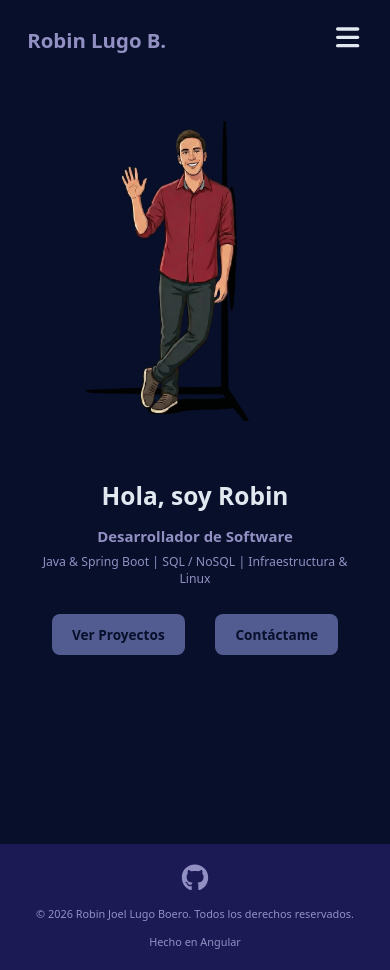
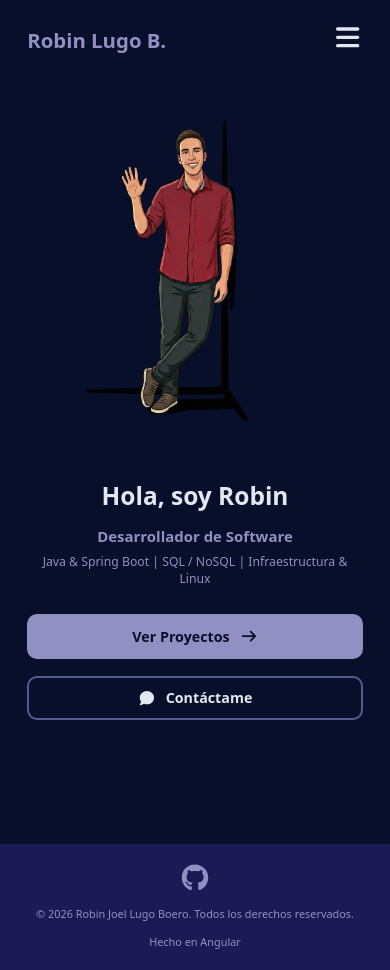
Before and after one commit to RobinLB99/robinlugoboero, an Angular app: page /home in a window 390 px wide. Built offline with nearby package versions, Linux system fonts and the light colour scheme.

Commit message:
feat(home): modernizar la sección Hero con iconos y acciones mejoradas

```diff
--- a/src/app/pages/home/home.css
+++ b/src/app/pages/home/home.css
@@ -38,28 +38,6 @@
   color: var(--text);
 }
 
-.hero-content .hero-subtitle {
-  font-size: 1.5rem;
-  color: var(--accent);
-  margin-bottom: 2rem;
-}
-
-.hero-content .hero-button {
-  display: inline-block;
-  background-color: var(--primary);
-  color: var(--bg-body);
-  padding: 1rem 2rem;
-  border-radius: 8px;
-  font-size: 1.1rem;
-  font-weight: 600;
-  transition: background-color var(--transition-speed) ease;
-}
-
-.hero-content .hero-button:hover {
-  background-color: var(--accent);
-  color: var(--bg-card);
-}
-
 .hero-content .hero-main-profession {
   font-size: 1.8rem; /* Slightly larger than the old subtitle */
   font-weight: 600; /* Make it a bit bolder */
@@ -71,6 +49,51 @@
   font-size: 1.3rem; /* Smaller than main profession */
   color: var(--accent); /* Use accent color for specialization */
   margin-bottom: 2rem; /* Consistent with old subtitle margin before button */
+}
+
+.hero-actions {
+  display: flex;
+  gap: 1.25rem;
+}
+
+.btn-hero {
+  padding: 0.8rem 2.2rem;
+  border-radius: 10px; /* Bordes ligeramente más suaves para el Hero */
+  font-size: 1.05rem;
+  font-weight: 600;
+  text-decoration: none;
+  transition: all var(--transition-speed) ease;
+  display: inline-flex;
+  align-items: center;
+  justify-content: center;
+  gap: 0.75rem;
+  text-align: center;
+  border: 2px solid transparent;
+}
+
+.btn-hero-primary {
+  background-color: var(--accent);
+  color: var(--bg-body);
+  border-color: var(--accent);
+}
+
+.btn-hero-primary:hover {
+  background-color: var(--text);
+  border-color: var(--text);
+  color: var(--bg-body);
+  transform: translateY(-4px) scale(1.02);
+}
+
+.btn-hero-secondary {
+  background-color: transparent;
+  color: var(--text);
+  border-color: var(--primary);
+}
+
+.btn-hero-secondary:hover {
+  background-color: var(--accent);
+  border-color: var(--accent);
+  color: var(--bg-body);
 }
 
 /* Media Queries for Responsiveness */
@@ -99,10 +122,6 @@
     font-size: 2.2rem; /* Adjust font size for smaller screens */
   }
 
-  .hero-content .hero-subtitle {
-    font-size: 1.1rem; /* Adjust font size for smaller screens */
-  }
-
   .hero-content .hero-main-profession {
     font-size: 1.3rem; /* Adjusted for smaller screens */
   }
@@ -126,13 +145,13 @@
     font-size: 1.8rem; /* Further adjust font size for very small screens */
   }
 
-  .hero-content .hero-subtitle {
-    font-size: 1rem; /* Further adjust font size for very small screens */
+  .hero-actions {
+    flex-direction: column;
+    width: 100%;
   }
 
-  .hero-content .hero-button {
-    padding: 0.8rem 1.5rem; /* Adjust button padding */
-    font-size: 1rem;
+  .btn-hero {
+    width: 100%;
   }
 
   .hero-content .hero-main-profession {
--- a/src/app/pages/home/home.html
+++ b/src/app/pages/home/home.html
@@ -9,8 +9,16 @@
       <p class="hero-secondary-profession">
         Java & Spring Boot | SQL / NoSQL | Infraestructura & Linux
       </p>
-      <a routerLink="/projects" class="hero-button">Ver Proyectos</a>
-      <a routerLink="/contact" class="hero-button ml-3">Contáctame</a>
+      <div class="hero-actions">
+        <a routerLink="/projects" class="btn-hero btn-hero-primary">
+          <span>Ver Proyectos</span>
+          <fa-icon [icon]="faArrowRight"></fa-icon>
+        </a>
+        <a routerLink="/contact" class="btn-hero btn-hero-secondary">
+          <fa-icon [icon]="faComment"></fa-icon>
+          <span>Contáctame</span>
+        </a>
+      </div>
     </div>
   </section>
 </div>
--- a/src/app/pages/home/home.ts
+++ b/src/app/pages/home/home.ts
@@ -1,11 +1,16 @@
 import { Component } from '@angular/core';
 import { RouterLink } from '@angular/router';
+import { FontAwesomeModule } from '@fortawesome/angular-fontawesome';
+import { faArrowRight, faComment } from '@fortawesome/free-solid-svg-icons';
 
 @Component({
   selector: 'app-home',
   standalone: true,
-  imports: [RouterLink],
+  imports: [RouterLink, FontAwesomeModule],
   templateUrl: './home.html',
   styleUrls: ['./home.css'],
 })
-export class HomeComponent {}
+export class HomeComponent {
+  public readonly faArrowRight = faArrowRight;
+  public readonly faComment = faComment;
+}
```
